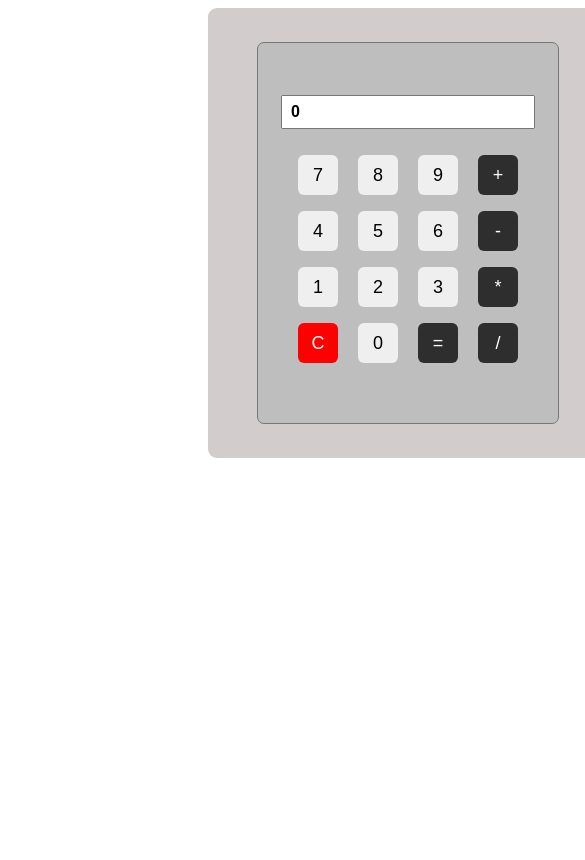
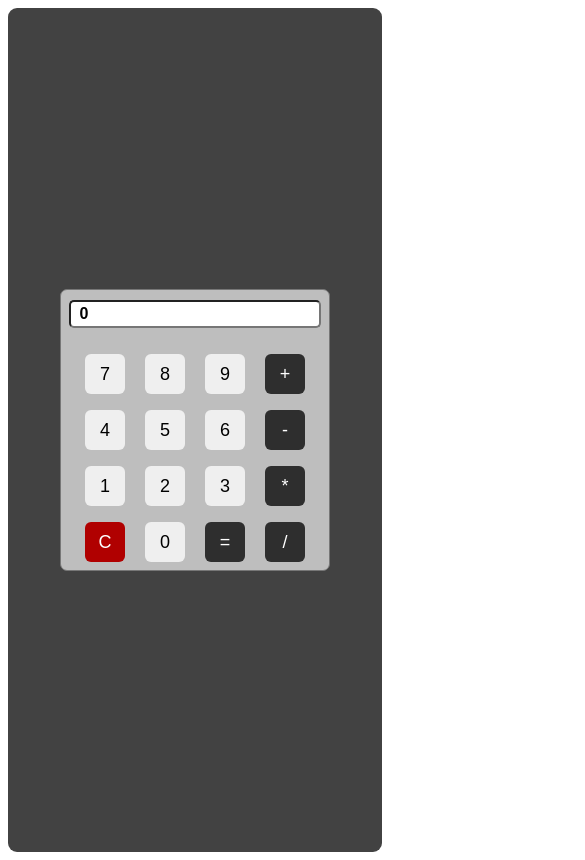
Before and after one commit to avadhesh-yadav/Calculator, a plain HTML site: page calci/index.html in a window 390 px wide. Shown: the top 860 px of the page, 585 px wide, since content can reach past the window. Drawn offline with nearby package versions, Linux system fonts and the light colour scheme.

Commit message:
added responsiveness

```diff
--- a/calci/style.css
+++ b/calci/style.css
@@ -1,65 +1,80 @@
-/* made changes using git commands  */
 .outerDiv {
     display: flex;
     justify-content: center;
     align-items: center;
-    background-color: #d3cccc;
-
-    height: 450px;
-    width: 400px;
-    margin-left: 200px;
+    background-color: #424242;
+    width: 100%;
+    height: 100vh;
+    padding: 20px;
     border-radius: 9px;
+    box-sizing: border-box;
 }
 
 .innerDiv {
     background-color: #BEBEBE;
-    height: 380px;
+    max-width: 100%;
     width: 300px;
-    border: 1px solid #777777 ;
+    border: 1px solid #777777;
     border-radius: 7px;
     display: flex;
     flex-direction: column;
     align-items: center;
     justify-content: center;
-
-
 }
 
-.innerDiv input{
-    width: 80%;
+.innerDiv input {
+    width: calc(100% - 16px);
+    max-width: calc(100% - 16px);
+    margin-top: 10px;
     margin-bottom: 18px;
     height: 28px;
     font-weight: 800;
     font-size: 16px;
-    padding-left:8px;
+    padding-left: 8px;
+    border-radius: 5px;
+    box-sizing: border-box;
+}
 
-}
-.innerDiv button{
+.innerDiv button {
     height: 40px;
     width: 40px;
-    margin:8px;
+    margin: 8px;
     border: none;
     border-radius: 6px;
     font-size: 18px;
     font-weight: 500;
     cursor: pointer;
-
-
 }
 
-.innerDiv .operator{
+.innerDiv .operator {
     color: white;
     background-color: #2E2E2E;
 }
-.innerDiv button:active{
+
+.innerDiv button:active {
     transform: scale(.99);
     box-shadow: 3px 2px 22px 1px rgba(0, 0, 0, 0.24);
 }
 
-.innerDiv #clearbtn{
-    background-color:red;
+.innerDiv #clearbtn {
+    background-color: #B00000;
     color: white;
 }
-.innerDiv .errorColor{
+
+.innerDiv .errorColor {
     color: #8b0a0a;
 }
+
+@media only screen and (max-width: 600px) {
+    .outerDiv {
+        width: 100%;
+        height: 100vh;
+        margin: 0;
+
+    }
+
+    .innerDiv {
+        width: 80%;
+         /* Adjusted width for better proportion on smaller screens */
+    }
+}
```
